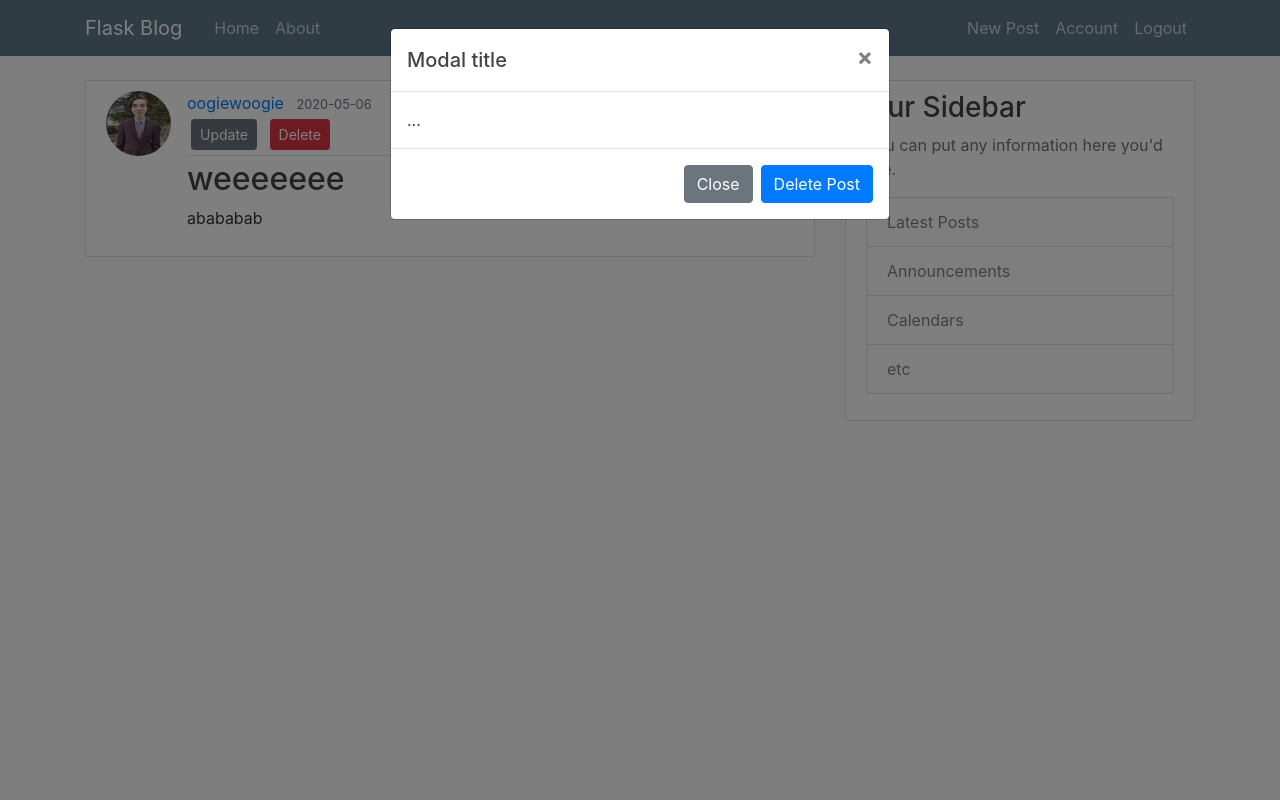
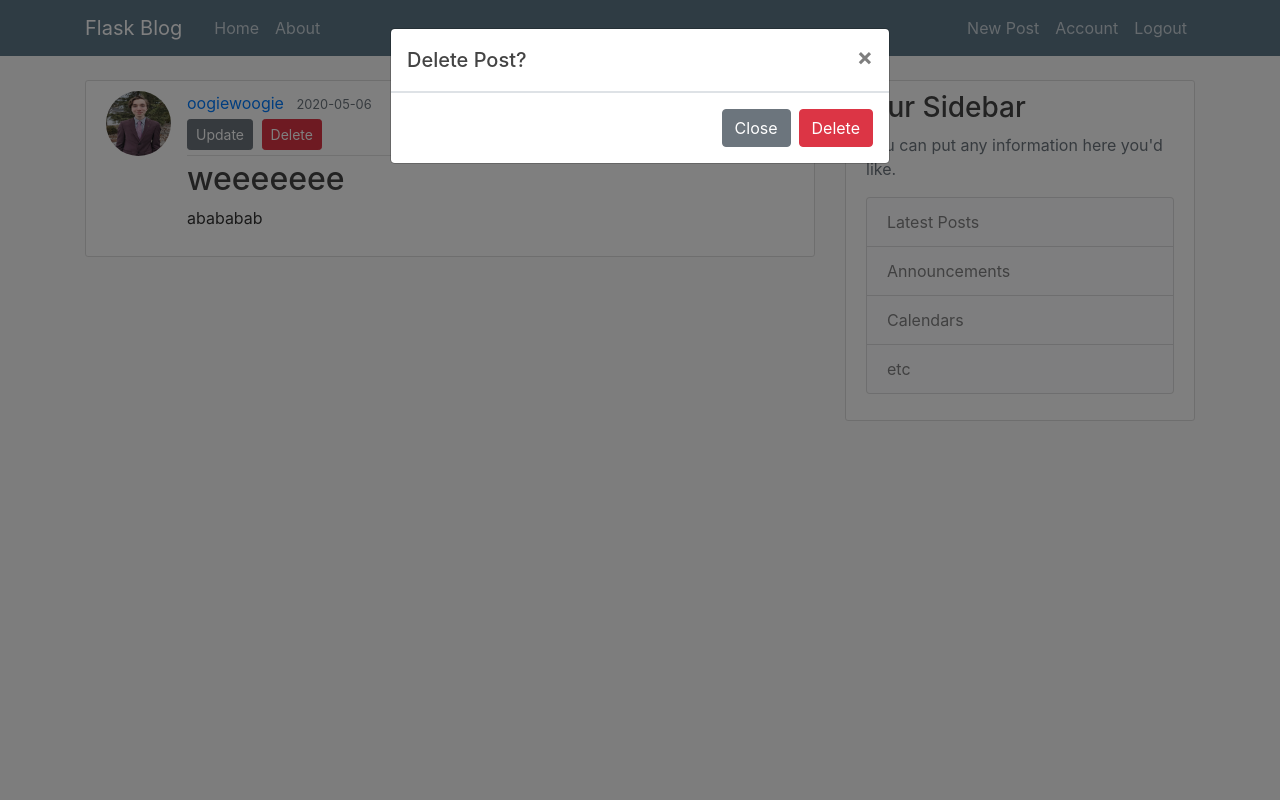
Before and after one commit to aloisclerc/Flask-Practice, a Flask app: page /post/1 in a window 1280 px wide, after a click on "Delete". Run offline with Flask 2, Linux system fonts and the light colour scheme; a user stored in the database is signed in; data comes from the database, SQL or seed files in the repository; both versions use the stored data as it was after the commit; some libraries are stand-ins or nearby versions.

Commit message:
delete works

```diff
--- a/flaskblog/routes.py
+++ b/flaskblog/routes.py
@@ -122,3 +122,14 @@ def update_post(post_id):
         form.title.data = post.title
         form.content.data = post.content
     return render_template('create_post.html', title='Update Post', form = form, legend='Update Post')
+
+@app.route('/post/<int:post_id>/delete', methods=['POST'])
+@login_required
+def delete_post(post_id):
+    post = Post.query.get_or_404(post_id)
+    if post.author != current_user:
+        abort(403)
+    db.session.delete(post)
+    db.session.commit()
+    flash('Your post has been deleted!', 'success')
+    return redirect(url_for('home'))
--- a/flaskblog/templates/post.html
+++ b/flaskblog/templates/post.html
@@ -9,7 +9,7 @@
                 <small class="text-muted">{{ post.date_posted.strftime('%Y-%m-%d') }}</small>
                 {% if post.author == current_user %}
                     <div >
-                        <a href="{{ url_for( 'update_post', post_id=post.id ) }}" class="btn btn-secondary btn-sm m-1">Update</a>
+                        <a href="{{ url_for( 'update_post', post_id=post.id ) }}" class="btn btn-secondary btn-sm my-1">Update</a>
                         <button type="button" class="btn btn-danger btn-sm m-1" data-toggle="modal" data-target="#deleteModal">Delete</button>
 
                     </div>
@@ -23,17 +23,16 @@
         <div class="modal-dialog" role="document">
           <div class="modal-content">
             <div class="modal-header">
-              <h5 class="modal-title" id="deleteModalLabel">Modal title</h5>
+              <h5 class="modal-title" id="deleteModalLabel">Delete Post?</h5>
               <button type="button" class="close" data-dismiss="modal" aria-label="Close">
                 <span aria-hidden="true">&times;</span>
               </button>
             </div>
-            <div class="modal-body">
-              ...
-            </div>
             <div class="modal-footer">
               <button type="button" class="btn btn-secondary" data-dismiss="modal">Close</button>
-              <button type="button" class="btn btn-primary">Delete Post</button>
+              <form action="{{ url_for('delete_post', post_id=post.id) }}" method="POST">
+                  <input type="submit" class="btn btn-danger" value="Delete">
+              </form>
             </div>
           </div>
         </div>
```
Also changed, not shown: flaskblog/site.db.
